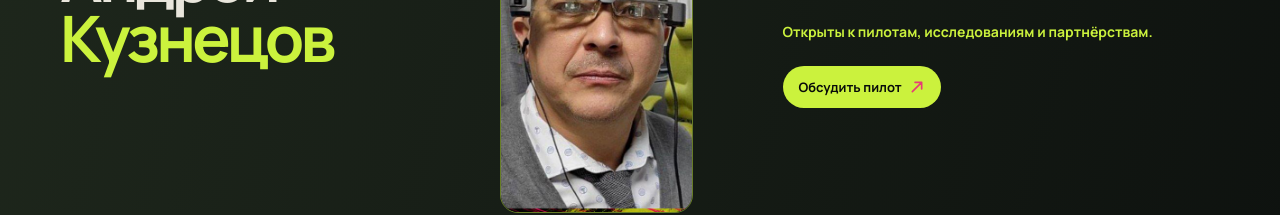
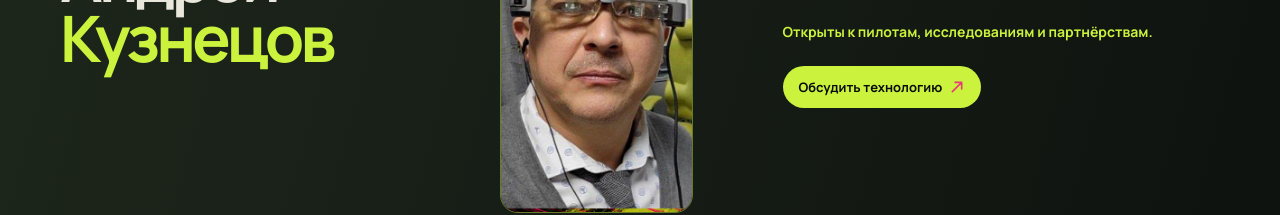
Before and after one commit to biakib/sport-kak-iskusstvo, a plain HTML site: page site/neuro.html in a window 1280 px wide. Shown: the part 5397-5612 px from the top of the page. Drawn offline with Linux system fonts and the light colour scheme.

Commit message:
Neuro page: «Обсудить пилот» → «Обсудить технологию» (и тема письма)

```diff
--- a/site/neuro.html
+++ b/site/neuro.html
@@ -68,7 +68,7 @@ window.addEventListener("resize",function(){if(window.innerWidth>760)close()})}}
 <section class="session-visual"><div class="shell session-visual-grid"><figure><img src="./images/neuro/mozg-visual.jpg" alt="Художественная визуализация мозга и нейродетекции"/></figure><div class="session-visual-copy"><p class="kicker pink">Контекст важнее цифры</p><p>Показатели становятся полезными только в связке с личным запросом, ощущениями и диалогом. Поэтому сессия строится как внимательное исследование, направленное на понимание динамики и поиск следующего шага.</p><strong>Сигнал помогает заметить динамику. Решение остаётся за человеком.</strong></div></div></section>
 <section class="applications"><div class="shell applications-grid"><div><p class="kicker pink">Рабочая зона</p><h2>Там, где важно<br/><em>увидеть динамику.</em></h2><p>Метод рассматривается как инструмент для исследовательских, образовательных и развивающих задач.</p></div><div class="application-list"><article><b>Смысл и миссия</b><span>Сильные стороны, ценности и направление</span></article><article><b>Карьера и решения</b><span>Внутренние противоречия, выбор и перегрузка</span></article><article><b>Отношения и конфликты</b><span>Триггеры, границы и сценарии коммуникации</span></article><article><b>Стресс и психосоматика</b><span>Наблюдение повторяющихся реакций и телесных сигналов</span></article></div></div></section>
 <section class="safety shell" id="safety"><p class="kicker pink">Этические границы</p><div class="safety-grid"><h2>Технология требует<br/><em>протокола безопасности.</em></h2><div><p>Динамическая нейродетекция не заменяет диагностику, лечение, кризисную или экстренную помощь. Медицинские решения требуют отдельного клинического контура.</p><ul><li>Перед сессией нужен скрининг и понятное информирование участника.</li><li>Оператор удерживает процесс, но не становится «источником истины».</li><li>Радикальные решения не принимаются на эмоциональном пике: инсайт проверяется временем и действием.</li></ul></div></div></section>
-<section class="author"><div class="shell author-grid"><div><p class="kicker">Автор метода</p><h2>Андрей<br/><em>Кузнецов</em></h2></div><figure class="author-photo"><img src="./images/neuro/andrey-kuznetsov.png" alt="Андрей Кузнецов, автор метода динамической нейродетекции"/></figure><div class="author-copy"><p>Нейрофизик и нейропсихолог, руководитель лаборатории нейродетекции, автор теории «нейроигр» и профильных учебных материалов.</p><p class="author-note">Открыты к пилотам, исследованиям и партнёрствам.</p><a class="contact-button" href="mailto:vanzep@yandex.ru?subject=%D0%9F%D0%B8%D0%BB%D0%BE%D1%82%20%D0%BF%D0%BE%20%D0%B4%D0%B8%D0%BD%D0%B0%D0%BC%D0%B8%D1%87%D0%B5%D1%81%D0%BA%D0%BE%D0%B9%20%D0%BD%D0%B5%D0%B9%D1%80%D0%BE%D0%B4%D0%B5%D1%82%D0%B5%D0%BA%D1%86%D0%B8%D0%B8">Обсудить пилот <span class="page-arrow" aria-hidden="true"><svg viewBox="0 0 24 24"><path d="M5 19 19 5M9 5h10v10"/></svg></span></a></div></div></section>
+<section class="author"><div class="shell author-grid"><div><p class="kicker">Автор метода</p><h2>Андрей<br/><em>Кузнецов</em></h2></div><figure class="author-photo"><img src="./images/neuro/andrey-kuznetsov.png" alt="Андрей Кузнецов, автор метода динамической нейродетекции"/></figure><div class="author-copy"><p>Нейрофизик и нейропсихолог, руководитель лаборатории нейродетекции, автор теории «нейроигр» и профильных учебных материалов.</p><p class="author-note">Открыты к пилотам, исследованиям и партнёрствам.</p><a class="contact-button" href="mailto:vanzep@yandex.ru?subject=%D0%A2%D0%B5%D1%85%D0%BD%D0%BE%D0%BB%D0%BE%D0%B3%D0%B8%D1%8F%20%D0%B4%D0%B8%D0%BD%D0%B0%D0%BC%D0%B8%D1%87%D0%B5%D1%81%D0%BA%D0%BE%D0%B9%20%D0%BD%D0%B5%D0%B9%D1%80%D0%BE%D0%B4%D0%B5%D1%82%D0%B5%D0%BA%D1%86%D0%B8%D0%B8">Обсудить технологию <span class="page-arrow" aria-hidden="true"><svg viewBox="0 0 24 24"><path d="M5 19 19 5M9 5h10v10"/></svg></span></a></div></div></section>
 </main><footer class="shell"><span>Спорт как искусство · 2026</span><a href="./index.html#directions">Вернуться к направлениям</a></footer>
 </body>
 </html>
```
